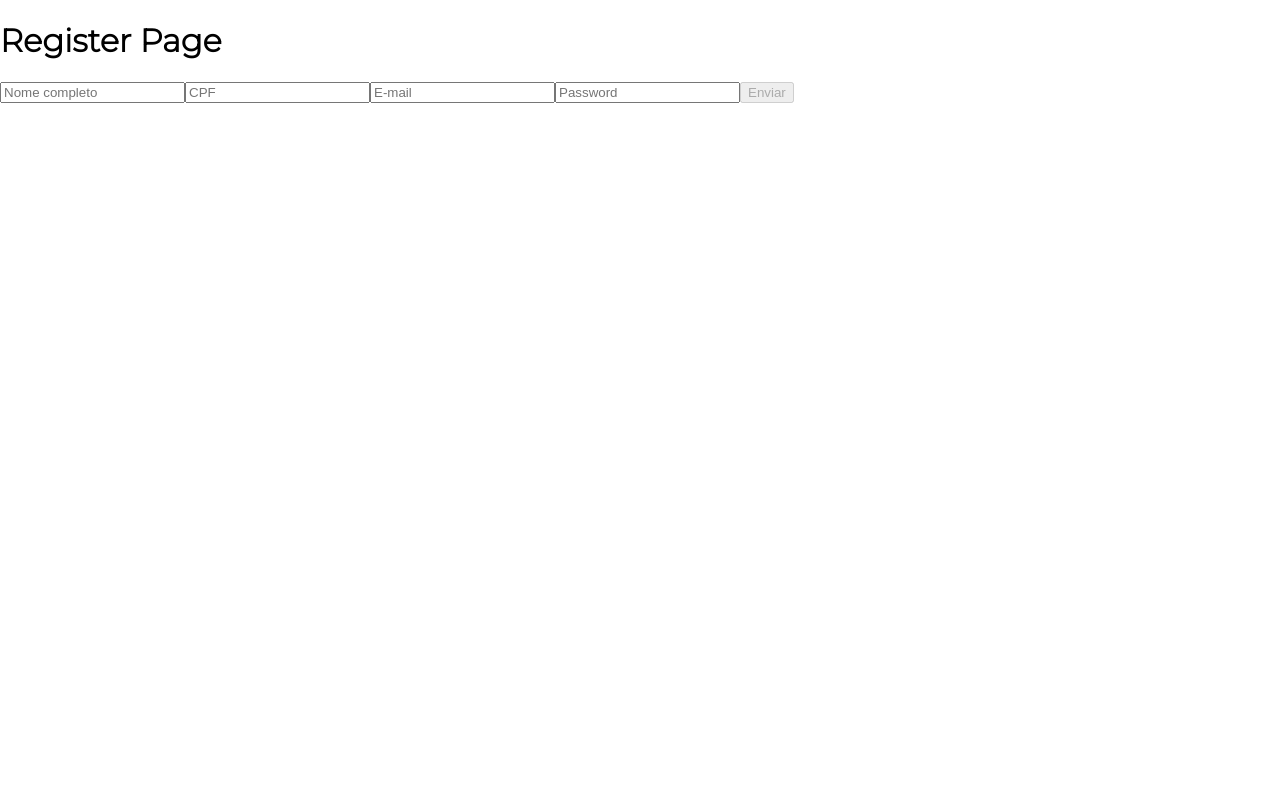
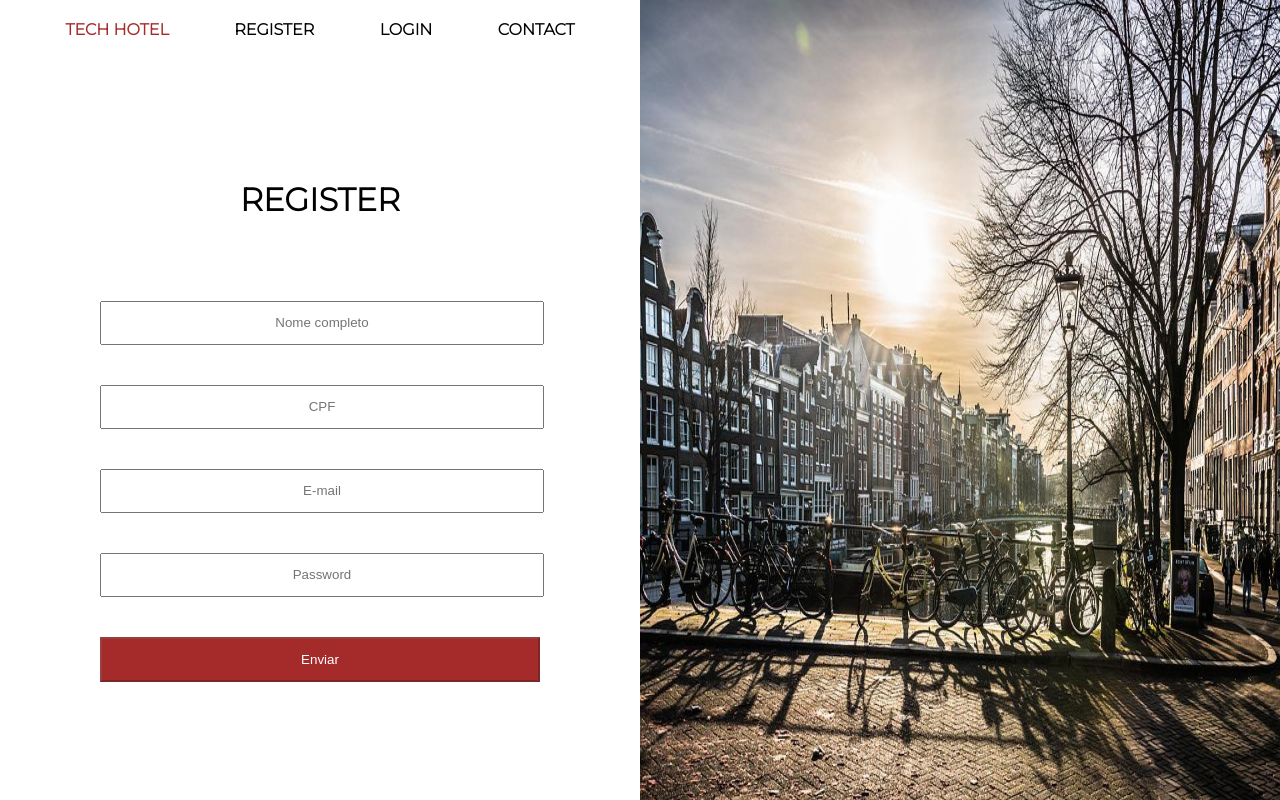
Before and after one commit to marianasaraiva/tech-hotel, a React (Create React App) app in the folder front-end/: page /register in a window 1280 px wide. Built offline with nearby package versions, Linux system fonts and the light colour scheme.

Commit message:
style: register page styling

```diff
--- a/front-end/src/pages/Register/index.js
+++ b/front-end/src/pages/Register/index.js
@@ -2,6 +2,9 @@ import React, { useEffect, useState } from 'react'
 import { useNavigate } from 'react-router-dom';
 import fetchAPI from '../../services/fetchApi';
 import { validateData, validateFields } from '../../utils/registerValidate';
+import { ContainerForm, ContainerMain } from './styles';
+import Pictures from '../../images/amsterdam.jpg';
+import Header from '../../components/Header';
 
 function Register() {
   const [fullName, setFullName] = useState('');
@@ -41,10 +44,11 @@ function Register() {
   }
 
   return (
-    <div>
-      <h1>Register Page</h1>
-
+    <ContainerMain>
+      <ContainerForm>
+        <Header/>
         <form>
+          <h1>Register</h1>
           <input
             id="fullName"
             type="text"
@@ -71,7 +75,7 @@ function Register() {
 
           <input
             id="password"
-          type="text"
+            type="password"
             placeholder="Password"
             value={ password }
             onChange={ ({ target }) => setPassword(target.value) }
@@ -85,7 +89,11 @@ function Register() {
             Enviar
           </button>
         </form>
-    </div>
+      </ContainerForm>
+      <ContainerForm>
+        <img src={ Pictures } alt="Pictures" />
+      </ContainerForm>
+    </ContainerMain>
   )
 }
 
--- a/front-end/src/pages/Register/styles.js
+++ b/front-end/src/pages/Register/styles.js
@@ -0,0 +1,53 @@
+import styled from 'styled-components';
+
+export const ContainerMain = styled.main`
+  display: flex;
+  flex-direction: row;
+  justify-content: center;
+
+  align-self: flex-start;
+  text-align: center;
+
+  img {
+    position: relative;
+    width: 100%;
+    height: 100vh;
+  }
+`;
+
+export const ContainerForm = styled.div`
+  display: flex;
+  flex-direction: column;
+  align-items: center;
+  text-align: center;
+  width: 50%;
+
+  form {
+    padding: 100px;
+  }
+
+  h1 {
+    padding-bottom: 60px;
+    text-transform: uppercase;
+  }
+
+  input {
+    padding: 10px 0px;
+    width: 100%;
+    text-align: center;
+    margin-bottom: 40px;
+    height: 20px;
+    };
+
+  button {
+    width: 100%;
+    text-align: center;
+    background-color: brown;
+    color: white;
+    height: 45px;
+  };
+
+  button:hover {
+    background-color: orange;
+  }
+`;
```
Lines whose indentation alone changed are shown as unchanged.
